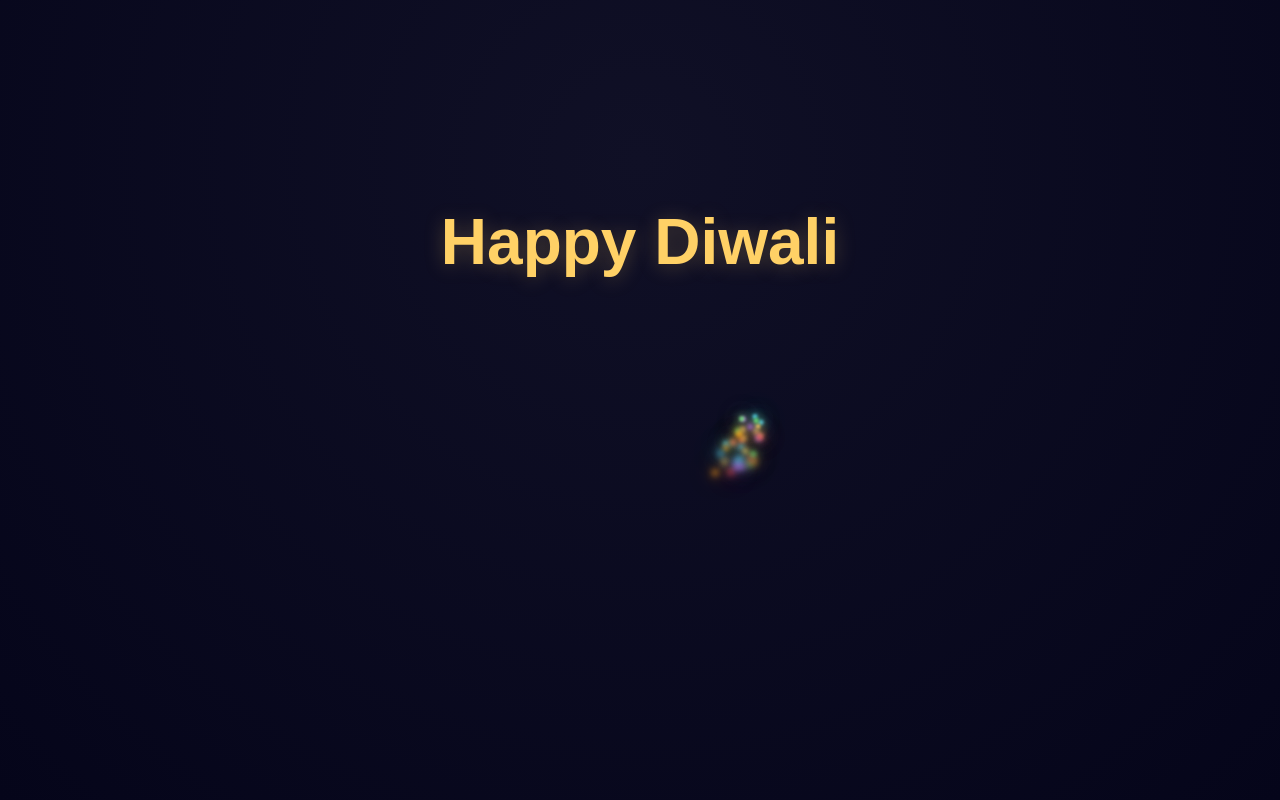
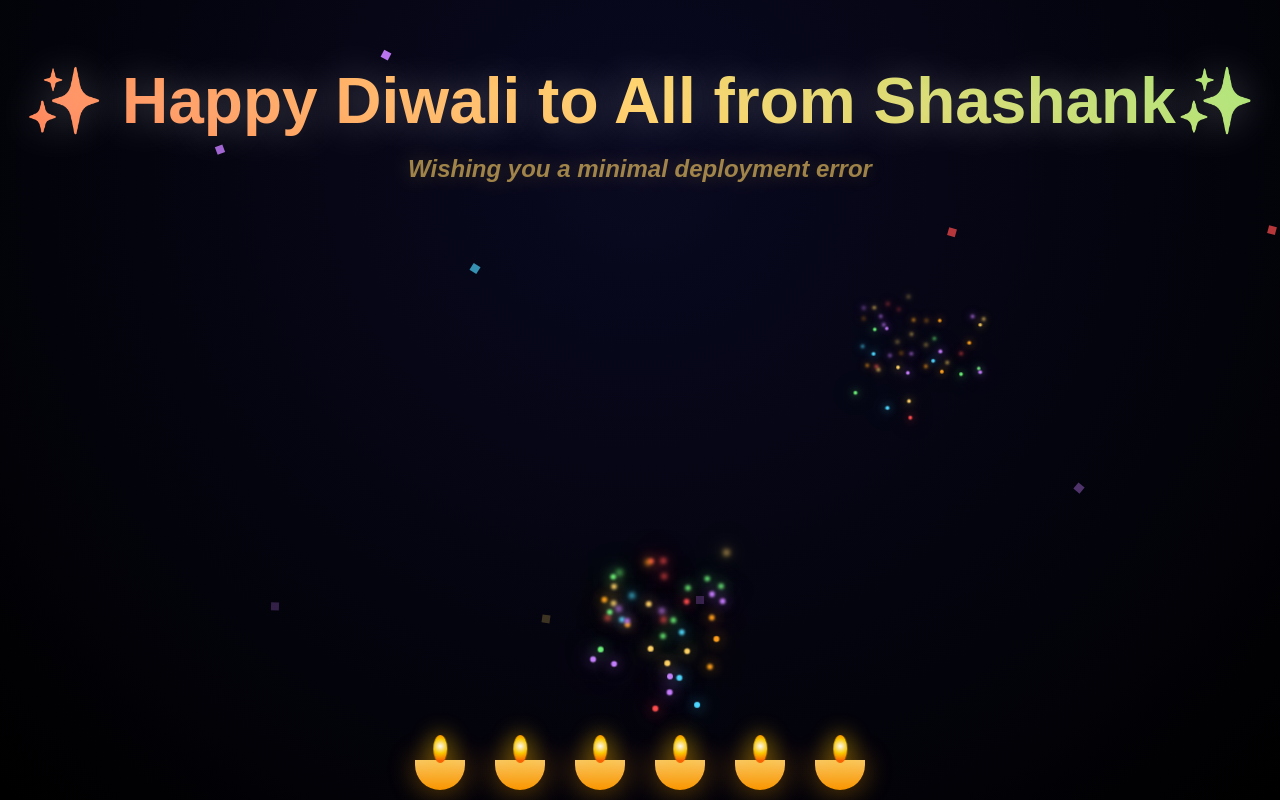
Before and after one commit to Shashank-1202/happy-diwali, a plain HTML site: page app/index.html in a window 1280 px wide. Drawn offline with Linux system fonts and the light colour scheme.

Commit message:
presentation added for app

```diff
--- a/app/index.html
+++ b/app/index.html
@@ -1,14 +1,17 @@
-<!doctype html>
-<html>
+<!DOCTYPE html>
+<html lang="en">
 <head>
-  <meta charset="utf-8" />
+  <meta charset="UTF-8">
   <title>Happy Diwali 🎆</title>
   <link rel="stylesheet" href="/style.css">
 </head>
 <body>
   <div class="scene">
-    <h1 class="greeting">Happy Diwali</h1>
+    <h1 class="greeting">✨ Happy Diwali to All from Shashank✨</h1>
+    <h2 class="tagline" id="tagline">Wishing you minimal deployment errors🚀</h2>
     <div class="crackers" id="crackers"></div>
+    <div class="lamps" id="lamps"></div>
+    <div class="confetti" id="confetti"></div>
   </div>
   <script src="/script.js"></script>
 </body>
--- a/app/script.js
+++ b/app/script.js
@@ -1,21 +1,55 @@
 const container = document.getElementById('crackers');
+const lampsContainer = document.getElementById('lamps');
+const confettiContainer = document.getElementById('confetti');
+const tagline = document.getElementById('tagline');
+
+tagline.textContent = "Wishing you a minimal deployment error";
+
 const colors = ['#ff4d4d','#ffd166','#6bf178','#4dd7ff','#c77dff','#ff9f1c'];
 
-function spawnFirework(xPercent){
-  const count = 28 + Math.floor(Math.random()*12);
+function spawnFirework(xPercent) {
+  const count = 30 + Math.floor(Math.random()*15);
   for(let i=0;i<count;i++){
     const el = document.createElement('div');
     el.className = 'spark';
     const color = colors[Math.floor(Math.random()*colors.length)];
     el.style.background = color;
     el.style.left = (xPercent + (Math.random()*10-5)) + '%';
-    el.style.bottom = (5 + Math.random()*5) + '%';
+    el.style.bottom = (10 + Math.random()*10) + '%';
     el.style.transform = `translateX(${(Math.random()*200-100)}px)`;
-    el.style.animationDelay = (Math.random()*0.2)+'s';
-    el.style.boxShadow = `0 0 12px ${color}, 0 0 30px ${color}`;
+    el.style.animationDelay = (Math.random()*0.3)+'s';
+    el.style.boxShadow = `0 0 15px ${color}, 0 0 40px ${color}`;
     container.appendChild(el);
-    setTimeout(()=> el.remove(), 1600);
+    setTimeout(()=> el.remove(), 1800);
   }
 }
 
-setInterval(()=> spawnFirework(Math.random()*90+5), 900);
+function createLamps() {
+  for(let i=0;i<6;i++){
+    const diya = document.createElement('div');
+    diya.classList.add('diya');
+    const flame = document.createElement('div');
+    flame.classList.add('flame');
+    diya.appendChild(flame);
+    lampsContainer.appendChild(diya);
+  }
+}
+
+function spawnConfetti(){
+  const el = document.createElement('div');
+  el.className = 'confetti-piece';
+  el.style.left = Math.random()*100+'%';
+  el.style.backgroundColor = colors[Math.floor(Math.random()*colors.length)];
+  el.style.animationDuration = (2+Math.random()*3)+'s';
+  confettiContainer.appendChild(el);
+  setTimeout(()=> el.remove(), 5000);
+}
+
+// Change tagline every 5 seconds
+setInterval(()=> {
+  tagline.textContent = taglines[Math.floor(Math.random()*taglines.length)];
+}, 5000);
+
+createLamps();
+setInterval(()=> spawnFirework(Math.random()*90+5), 800);
+setInterval(spawnConfetti, 300);
--- a/app/style.css
+++ b/app/style.css
@@ -1,18 +1,143 @@
-*{box-sizing:border-box;margin:0;padding:0}
-body{background:radial-gradient(circle at 50% 20%, #101026, #05051a);height:100vh;font-family:Arial, Helvetica, sans-serif;color:#fff;display:flex;align-items:center;justify-content:center}
-.scene{text-align:center}
-.greeting{font-size:4rem;margin-bottom:1rem;color: #ffd166; text-shadow: 0 2px 20px rgba(255, 209, 102, .25)}
-.crackers{position:relative;height:300px;width:100%;max-width:900px;margin:0 auto}
-.spark{
-  position:absolute;
-  bottom:10%;
-  width:6px;height:6px;border-radius:50%;
-  box-shadow:0 0 10px rgba(255,255,255,.8);
-  animation: fly 1.2s linear forwards, glow .8s linear infinite;
+* { box-sizing: border-box; margin: 0; padding: 0; }
+body {
+  height: 100vh;
+  background: radial-gradient(circle at 50% 20%, #090921, #000);
+  overflow: hidden;
+  font-family: "Poppins", Arial, sans-serif;
+  color: #fff;
+  display: flex;
+  align-items: center;
+  justify-content: center;
 }
-@keyframes fly{
-  0%{transform:translateY(0) scale(1); opacity:1}
-  60%{opacity:1}
-  100%{transform:translateY(-300px) translateX(60px) scale(.6); opacity:0}
+
+.scene {
+  text-align: center;
+  position: relative;
+  width: 100%;
+  height: 100%;
 }
-@keyframes glow{0%{filter:blur(0)}50%{filter:blur(4px)}100%{filter:blur(0)}}
+
+/* --- Gradient Text --- */
+.greeting {
+  font-size: 4rem;
+  font-weight: 700;
+  background: linear-gradient(45deg, #ff4d4d, #ffd166, #6bf178, #4dd7ff, #c77dff, #ff9f1c);
+  background-size: 400% 400%;
+  -webkit-background-clip: text;
+  -webkit-text-fill-color: transparent;
+  animation: gradientFlow 6s ease infinite;
+  text-shadow: 0 0 40px rgba(255,255,255,0.3);
+  margin-top: 5%;
+}
+
+.tagline {
+  margin-top: 1rem;
+  font-size: 1.5rem;
+  color: #ffd166;
+  text-shadow: 0 0 20px rgba(255, 209, 102, .4);
+  font-style: italic;
+  animation: fadeIn 3s ease-in-out infinite alternate;
+}
+
+@keyframes gradientFlow {
+  0% { background-position: 0% 50%; }
+  50% { background-position: 100% 50%; }
+  100% { background-position: 0% 50%; }
+}
+
+@keyframes fadeIn { from { opacity: 0.5; } to { opacity: 1; } }
+
+/* --- Fireworks --- */
+.crackers {
+  position: absolute;
+  top: 0; left: 0;
+  width: 100%;
+  height: 100%;
+  overflow: hidden;
+}
+
+.spark {
+  position: absolute;
+  width: 6px;
+  height: 6px;
+  border-radius: 50%;
+  box-shadow: 0 0 10px rgba(255,255,255,.8);
+  animation: fly 1.5s ease-out forwards, glow .8s linear infinite;
+}
+
+@keyframes fly {
+  0% { transform: translateY(0) scale(1); opacity: 1; }
+  60% { opacity: 1; }
+  100% { transform: translateY(-400px) translateX(60px) scale(.5); opacity: 0; }
+}
+
+@keyframes glow {
+  0%,100% { filter: blur(0); }
+  50% { filter: blur(4px); }
+}
+
+/* --- Lamps --- */
+.lamps {
+  position: absolute;
+  bottom: 10px;
+  width: 100%;
+  display: flex;
+  justify-content: center;
+  gap: 30px;
+  animation: flicker 2s infinite alternate;
+}
+
+.diya {
+  position: relative;
+  width: 50px;
+  height: 30px;
+  background: linear-gradient(to top, #ff9900, #ffcc66);
+  border-radius: 0 0 50px 50px;
+  box-shadow: 0 0 30px rgba(255,165,0,0.5);
+}
+
+.flame {
+  position: absolute;
+  top: -25px;
+  left: 50%;
+  width: 14px;
+  height: 28px;
+  background: radial-gradient(circle at 50% 40%, #fff, #ffcc00, #ff6600 80%);
+  border-radius: 50%;
+  transform: translateX(-50%);
+  animation: flameDance 1s infinite ease-in-out alternate;
+  box-shadow: 0 0 25px rgba(255, 200, 0, 0.8);
+}
+
+@keyframes flameDance {
+  0% { transform: translateX(-50%) scaleY(1); opacity: 1; }
+  50% { transform: translateX(-52%) scaleY(0.9); opacity: 0.9; }
+  100% { transform: translateX(-48%) scaleY(1); opacity: 1; }
+}
+
+@keyframes flicker { from { opacity: 0.9; } to { opacity: 1; } }
+
+/* --- Confetti --- */
+.confetti {
+  position: absolute;
+  top: 0;
+  width: 100%;
+  height: 100%;
+  pointer-events: none;
+  overflow: hidden;
+}
+
+.confetti-piece {
+  position: absolute;
+  width: 8px;
+  height: 8px;
+  background-color: red;
+  opacity: 0.9;
+  transform: rotate(45deg);
+  animation: fall linear forwards;
+}
+
+@keyframes fall {
+  0% { transform: translateY(-10px) rotate(0deg); opacity: 1; }
+  100% { transform: translateY(100vh) rotate(360deg); opacity: 0; }
+}
```
